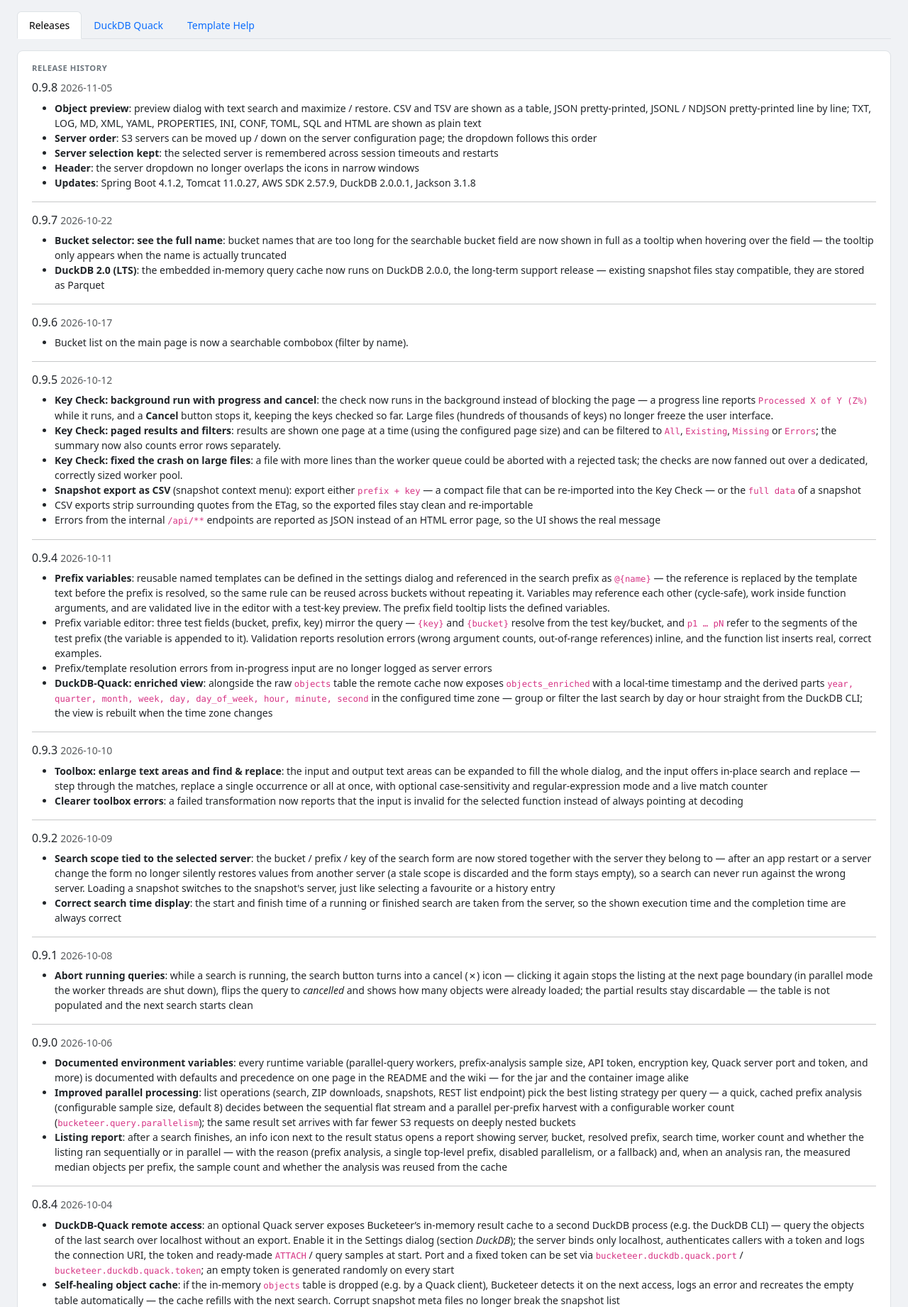
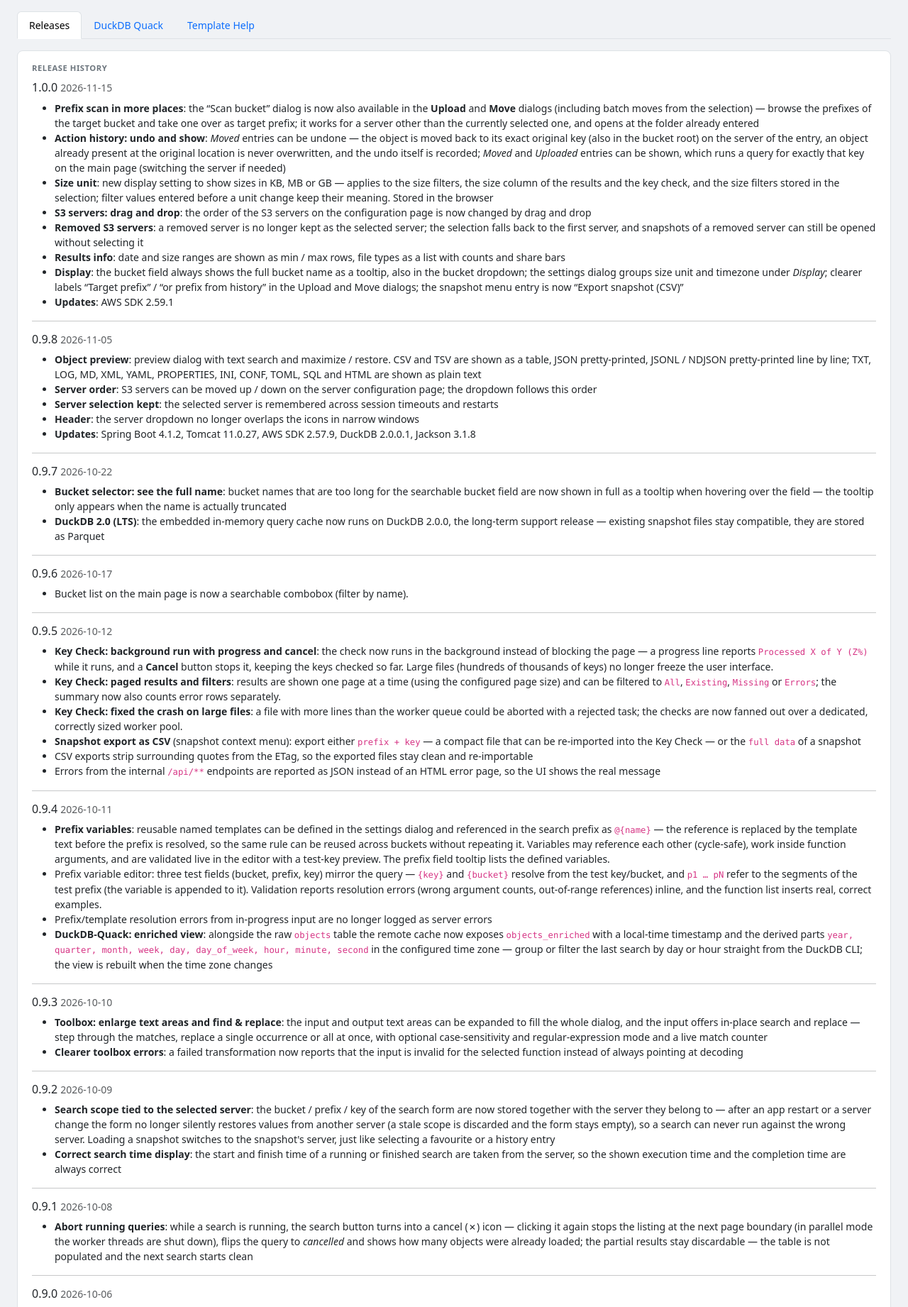
Before and after one commit to uwegeercken/bucketeer, a Spring app: page /help in a window 1280 px wide. Shown: the part 57-1899 px from the top of the page at 71% size. Run offline with Thymeleaf, Linux system fonts and the light colour scheme; the template is opened without the code that fills it: most values are stand-ins (such as "Sample title", 1, 10 or a date in 2020); data that the repository does not hold is empty.

Commit message:
update to latest aws sdk. new version 1.0.0

```diff
--- a/pom.xml
+++ b/pom.xml
@@ -13,7 +13,7 @@
 
     <groupId>io.github.uwegeercken</groupId>
     <artifactId>bucketeer</artifactId>
-    <version>0.9.8</version>
+    <version>1.0.0</version>
     <packaging>jar</packaging>
 
     <name>bucketeer</name>
@@ -43,7 +43,7 @@
 
     <properties>
         <java.version>21</java.version>
-        <aws.sdk.version>2.57.11</aws.sdk.version>
+        <aws.sdk.version>2.59.1</aws.sdk.version>
         <!-- Jackson 3 (tools.jackson.core) - bump above the Spring Boot 4.1.2 default (3.1.7) for latest patch fixes -->
         <jackson-bom.version>3.1.8</jackson-bom.version>
     </properties>
--- a/src/main/resources/application.yml
+++ b/src/main/resources/application.yml
@@ -21,8 +21,8 @@ server:
   port: 8444
 
 bucketeer:
-  version: "0.9.8"
-  release-date: "2026-11-05"
+  version: "1.0.0"
+  release-date: "2026-11-15"
   api-token: ""
   query:
     # Default for the parallel listing workers; editable per instance in the Settings modal
--- a/src/main/resources/templates/help.html
+++ b/src/main/resources/templates/help.html
@@ -34,6 +34,20 @@
 
                 <div class="panel">
                     <div class="panel-title" th:text="#{help.releases.title}">Release History</div>
+
+                    <h6>1.0.0 <small class="text-muted">2026-11-15</small></h6>
+                    <ul>
+                        <li><strong>Prefix scan in more places</strong>: the &ldquo;Scan bucket&rdquo; dialog is now also available in the <strong>Upload</strong> and <strong>Move</strong> dialogs (including batch moves from the selection) &mdash; browse the prefixes of the target bucket and take one over as target prefix; it works for a server other than the currently selected one, and opens at the folder already entered</li>
+                        <li><strong>Action history: undo and show</strong>: <em>Moved</em> entries can be undone &mdash; the object is moved back to its exact original key (also in the bucket root) on the server of the entry, an object already present at the original location is never overwritten, and the undo itself is recorded; <em>Moved</em> and <em>Uploaded</em> entries can be shown, which runs a query for exactly that key on the main page (switching the server if needed)</li>
+                        <li><strong>Size unit</strong>: new display setting to show sizes in KB, MB or GB &mdash; applies to the size filters, the size column of the results and the key check, and the size filters stored in the selection; filter values entered before a unit change keep their meaning. Stored in the browser</li>
+                        <li><strong>S3 servers: drag and drop</strong>: the order of the S3 servers on the configuration page is now changed by drag and drop</li>
+                        <li><strong>Removed S3 servers</strong>: a removed server is no longer kept as the selected server; the selection falls back to the first server, and snapshots of a removed server can still be opened without selecting it</li>
+                        <li><strong>Results info</strong>: date and size ranges are shown as min / max rows, file types as a list with counts and share bars</li>
+                        <li><strong>Display</strong>: the bucket field always shows the full bucket name as a tooltip, also in the bucket dropdown; the settings dialog groups size unit and timezone under <em>Display</em>; clearer labels &ldquo;Target prefix&rdquo; / &ldquo;or prefix from history&rdquo; in the Upload and Move dialogs; the snapshot menu entry is now &ldquo;Export snapshot (CSV)&rdquo;</li>
+                        <li><strong>Updates</strong>: AWS SDK 2.59.1</li>
+                    </ul>
+
+                    <hr/>
 
                     <h6>0.9.8 <small class="text-muted">2026-11-05</small></h6>
                     <ul>
```
Also changed, not shown: README.md, 1 other file.
